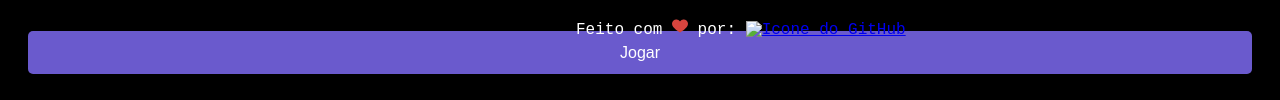
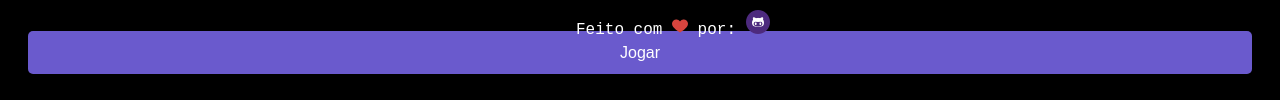
Before and after one commit to DaFerrestos/imersao_dev_front, a plain HTML site: page superTrunfo.html in a window 1280 px wide. Shown: the part 745-845 px from the top of the page. Drawn offline with Linux system fonts and the light colour scheme; the site is published under a folder, as on GitHub Pages, so addresses that start at the root find nothing.

Commit message:
correçao super trunfo-babies

```diff
--- a/superTrunfo.html
+++ b/superTrunfo.html
@@ -25,8 +25,9 @@
                 </div>
                 <div>
                     <div id="carta-maquina" class="carta"><img
-                            src="https://www.alura.com.br/assets/img/imersoes/dev-2021/card-super-trunfo-transparent-ajustado.png"
-                            style=" width: inherit; height: inherit; position: absolute;"></div>
+                    src="https://www.alura.com.br/assets/img/imersoes/dev-2021/card-super-trunfo-transparent-ajustado.png"
+                    style=" width: inherit; height: inherit; position: absolute;">
+                    </div>
                 </div>
             </div>
             <button class="button-jogar" type="button" id="btnJogar" onclick="jogar()" disabled="false">Jogar</button>
@@ -34,7 +35,7 @@
         </form>
     </div>
     <footer>
-        <p>Feito com <img src="imgs/heart_footer.png" alt="ícone de coração vermelho"> por: <a href="https://github.com/DaFerrestos" target="_blank"><img src="/imgs/github_icon.png" alt="Icone do GitHub"></a></p>
+        <p>Feito com <img src="imgs/heart_footer.png" alt="ícone de coração vermelho"> por: <a href="https://github.com/DaFerrestos" target="_blank"><img src="imgs/github_icon.png" alt="Icone do GitHub"></a></p>
     </footer>
 </body>
 <script src="Scripts/script_superTrunfo.js"></script>
```
